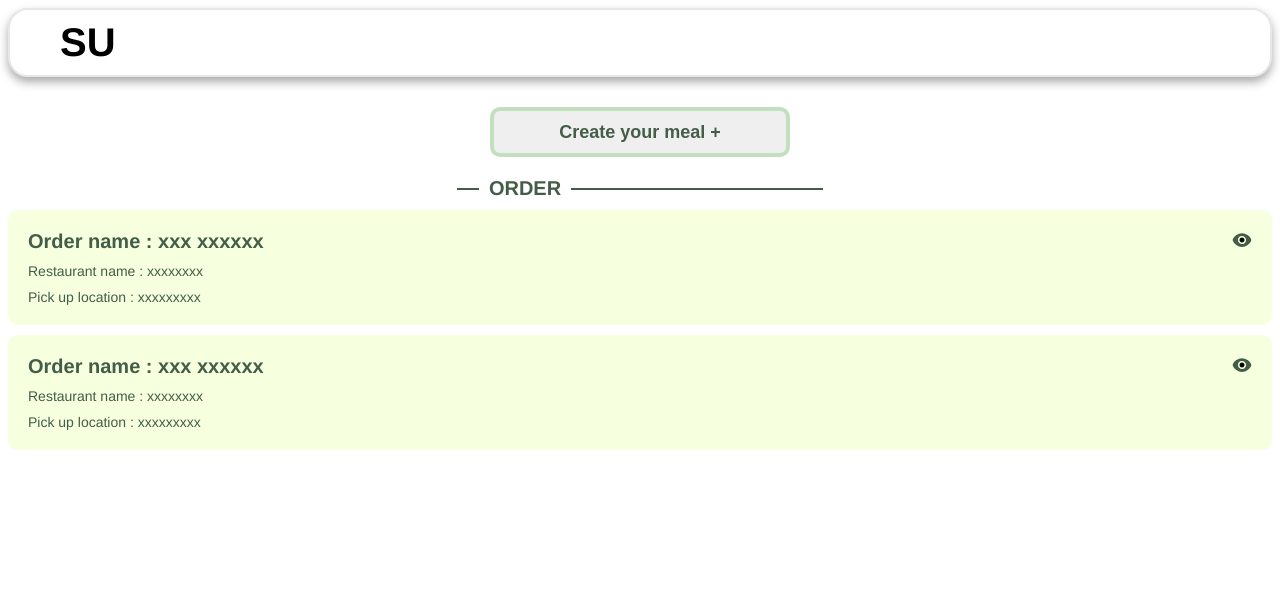
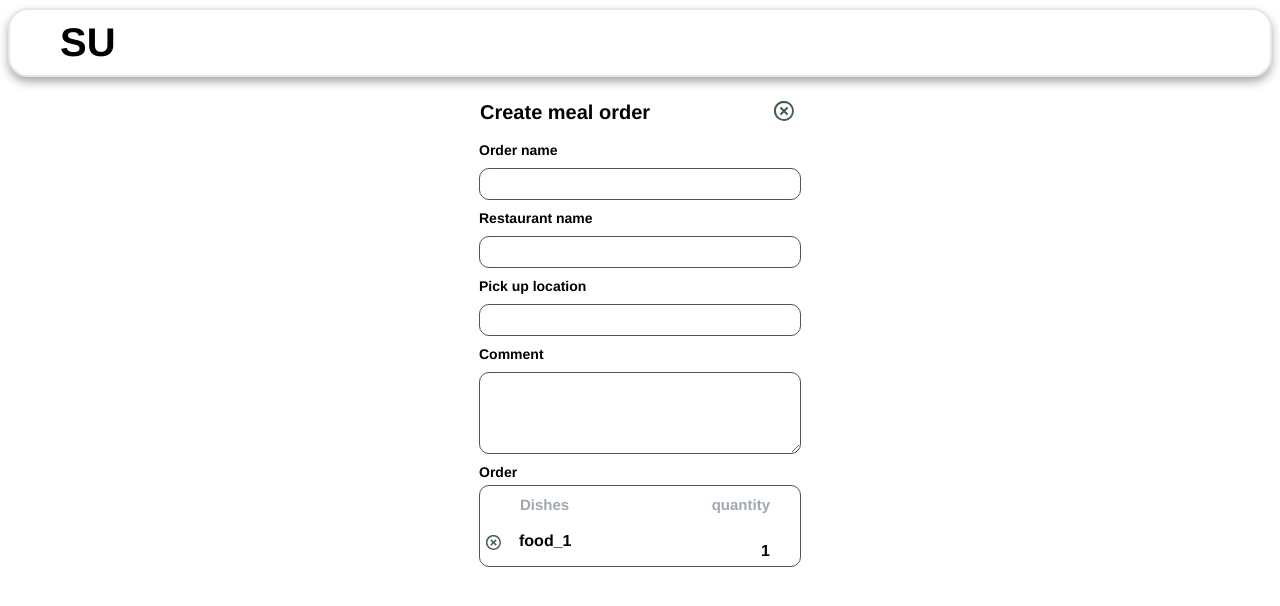
Before and after one commit to Green-Teaz123/Green_, a React (Create React App) app: page / in a window 1280 px wide. Shown: the top 606 px of the page. Built offline with nearby package versions, Linux system fonts and the light colour scheme.

Commit message:
Page createOrder didn't done yet  !!

```diff
--- a/src/App.js
+++ b/src/App.js
@@ -1,7 +1,7 @@
 import React from 'react';
 import './App.css';
 // import Login from './page/login';
-import Kinglouy from './page/indexmain';
+import Kinglouy from './page/createOrder';
 
 function App() {
   return (
--- a/src/component/Popup.js
+++ b/src/component/Popup.js
@@ -23,7 +23,7 @@ export default function Popup() {
 
                     <label>comment</label>
 
-                    <input type="text"  className="deliveryComment" />
+                    <textarea  className="deliveryComment" />
 
                 <div className="popup-footer">
                     <input type="submit" value="Pick it" />
--- /dev/null
+++ b/src/page/createOrder.js
@@ -0,0 +1,57 @@
+import React from "react";
+import Header from "../component/header";
+import "../styles/createOrder.css";
+
+export default function CreateOrder() {
+    return (
+        <div>
+            <Header />
+            <div className="create-order">
+                <div className="header-create-order">
+                    <p>Create meal order</p>
+                    <button className="btn">
+                            <svg xmlns="http://www.w3.org/2000/svg" width="20" height="20" viewBox="0 0 14 14" fill="none">
+                            <path d="M2.05096 11.949C1.38239 11.3033 0.849111 10.5309 0.482248 9.67684C0.115385 8.82281 -0.0777186 7.90427 -0.0857953 6.97481C-0.093872 6.04536 0.0832399 5.1236 0.435206 4.26333C0.787172 3.40305 1.30694 2.62149 1.96419 1.96424C2.62144 1.30699 3.40301 0.787218 4.26328 0.435252C5.12355 0.0832857 6.04531 -0.0938262 6.97477 -0.0857495C7.90422 -0.0776728 8.82276 0.115431 9.67679 0.482294C10.5308 0.849157 11.3032 1.38243 11.949 2.051C13.2241 3.37122 13.9296 5.13943 13.9137 6.97481C13.8977 8.81019 13.1615 10.5659 11.8637 11.8637C10.5658 13.1616 8.81014 13.8978 6.97477 13.9137C5.13939 13.9297 3.37117 13.2241 2.05096 11.949ZM3.03796 10.962C4.08875 12.0128 5.51392 12.6031 6.99996 12.6031C8.486 12.6031 9.91117 12.0128 10.962 10.962C12.0127 9.91122 12.6031 8.48604 12.6031 7C12.6031 5.51397 12.0127 4.08879 10.962 3.038C9.91117 1.98722 8.486 1.39689 6.99996 1.39689C5.51392 1.39689 4.08875 1.98722 3.03796 3.038C1.98717 4.08879 1.39684 5.51397 1.39684 7C1.39684 8.48604 1.98717 9.91122 3.03796 10.962ZM9.96796 5.019L7.98696 7L9.96796 8.981L8.98096 9.968L6.99996 7.987L5.01896 9.968L4.03196 8.981L6.01296 7L4.03196 5.019L5.01896 4.032L6.99996 6.013L8.98096 4.032L9.96796 5.019Z" fill="#445D48"/>
+                            </svg>
+                    </button>
+                </div>
+                <div className="form-create-order">
+                    <label className="textLabel">Order name</label>
+                    <input type="text"/>
+
+                    <label className="textLabel">Restaurant name</label>
+                    <input type="text"/>
+
+                    <label className="textLabel">Pick up location</label>
+                    <input type="text"/>
+
+                    <label className="textLabel">Comment</label>
+                    <textarea/>
+
+                    <label className="textLabel">Order</label>
+                    <div className="add-order">
+                        <div className="add-order-header">
+                            <p>Dishes</p>
+                            <p>quantity</p>
+                        </div>
+                        <div className="add-order-item">
+                            <div className="order-item">
+                                <div className="dishes">
+                                    <button className="btn-cancel">
+                                        <svg xmlns="http://www.w3.org/2000/svg" width="15" height="15" viewBox="0 0 14 14" fill="none">
+                                            <path d="M2.05096 11.949C1.38239 11.3033 0.849111 10.5309 0.482248 9.67684C0.115385 8.82281 -0.0777186 7.90427 -0.0857953 6.97481C-0.093872 6.04536 0.0832399 5.1236 0.435206 4.26333C0.787172 3.40305 1.30694 2.62149 1.96419 1.96424C2.62144 1.30699 3.40301 0.787218 4.26328 0.435252C5.12355 0.0832857 6.04531 -0.0938262 6.97477 -0.0857495C7.90422 -0.0776728 8.82276 0.115431 9.67679 0.482294C10.5308 0.849157 11.3032 1.38243 11.949 2.051C13.2241 3.37122 13.9296 5.13943 13.9137 6.97481C13.8977 8.81019 13.1615 10.5659 11.8637 11.8637C10.5658 13.1616 8.81014 13.8978 6.97477 13.9137C5.13939 13.9297 3.37117 13.2241 2.05096 11.949ZM3.03796 10.962C4.08875 12.0128 5.51392 12.6031 6.99996 12.6031C8.486 12.6031 9.91117 12.0128 10.962 10.962C12.0127 9.91122 12.6031 8.48604 12.6031 7C12.6031 5.51397 12.0127 4.08879 10.962 3.038C9.91117 1.98722 8.486 1.39689 6.99996 1.39689C5.51392 1.39689 4.08875 1.98722 3.03796 3.038C1.98717 4.08879 1.39684 5.51397 1.39684 7C1.39684 8.48604 1.98717 9.91122 3.03796 10.962ZM9.96796 5.019L7.98696 7L9.96796 8.981L8.98096 9.968L6.99996 7.987L5.01896 9.968L4.03196 8.981L6.01296 7L4.03196 5.019L5.01896 4.032L6.99996 6.013L8.98096 4.032L9.96796 5.019Z" fill="#445D48"/>
+                                        </svg>
+                                    </button>
+                                    <p>food_1</p>
+                                </div>
+                                <p>1</p>
+
+                            </div>
+                        </div>
+
+                    </div>
+                </div>
+            </div>
+        </div>
+    );
+}
--- a/src/page/orderInfo.js
+++ b/src/page/orderInfo.js
@@ -19,11 +19,12 @@ export default function OrderInfo() {
                         <p>xxx xxxxxx</p>
 
                     </div>
-                    <div>
+                    <button className="btn">
                         <svg xmlns="http://www.w3.org/2000/svg" width="20" height="20" viewBox="0 0 14 14" fill="none">
                         <path d="M2.05096 11.949C1.38239 11.3033 0.849111 10.5309 0.482248 9.67684C0.115385 8.82281 -0.0777186 7.90427 -0.0857953 6.97481C-0.093872 6.04536 0.0832399 5.1236 0.435206 4.26333C0.787172 3.40305 1.30694 2.62149 1.96419 1.96424C2.62144 1.30699 3.40301 0.787218 4.26328 0.435252C5.12355 0.0832857 6.04531 -0.0938262 6.97477 -0.0857495C7.90422 -0.0776728 8.82276 0.115431 9.67679 0.482294C10.5308 0.849157 11.3032 1.38243 11.949 2.051C13.2241 3.37122 13.9296 5.13943 13.9137 6.97481C13.8977 8.81019 13.1615 10.5659 11.8637 11.8637C10.5658 13.1616 8.81014 13.8978 6.97477 13.9137C5.13939 13.9297 3.37117 13.2241 2.05096 11.949ZM3.03796 10.962C4.08875 12.0128 5.51392 12.6031 6.99996 12.6031C8.486 12.6031 9.91117 12.0128 10.962 10.962C12.0127 9.91122 12.6031 8.48604 12.6031 7C12.6031 5.51397 12.0127 4.08879 10.962 3.038C9.91117 1.98722 8.486 1.39689 6.99996 1.39689C5.51392 1.39689 4.08875 1.98722 3.03796 3.038C1.98717 4.08879 1.39684 5.51397 1.39684 7C1.39684 8.48604 1.98717 9.91122 3.03796 10.962ZM9.96796 5.019L7.98696 7L9.96796 8.981L8.98096 9.968L6.99996 7.987L5.01896 9.968L4.03196 8.981L6.01296 7L4.03196 5.019L5.01896 4.032L6.99996 6.013L8.98096 4.032L9.96796 5.019Z" fill="#445D48"/>
                         </svg>
-                    </div>
+                    </button>
+
                 </div>
                 <div className="order-detail">
                         <h4>Restaurant name :</h4>
--- a/src/styles/Popup.css
+++ b/src/styles/Popup.css
@@ -1,6 +1,4 @@
-body {
-    background-color: blanchedalmond;
-}
+
 
 .popup {
     position: fixed;
--- /dev/null
+++ b/src/styles/createOrder.css
@@ -0,0 +1,109 @@
+.create-order {
+    display: flex;
+    align-items: center;
+    justify-content: center;
+    flex-direction: column;
+    margin-top: 10px;
+    font-family: 'Franklin Gothic Medium', 'Arial Narrow', Arial, sans-serif;
+
+}
+
+.header-create-order {
+    width: 320px;
+    display: flex;
+    flex-direction: row;
+    justify-content: space-between;
+    align-items: center;
+    margin: 0;
+    height: 50px;
+}
+
+.header-create-order p {
+    font-size: 20px;
+    font-weight: bold;
+}
+
+.btn {
+    border: none;
+    background-color: transparent;
+}
+
+.form-create-order {
+    display: flex;
+    flex-direction: column;
+    font-size: 16px;
+    font-weight: bold;
+}
+
+.form-create-order input {
+    width: 300px;
+    height: 30px;
+    border: 1px solid #445D48;
+    border-radius: 10px;
+    margin: 5px 0;
+    padding: 0 10px;
+}
+
+.form-create-order textarea {
+    width: 300px;
+    height: 60px;
+    border: 1px solid #445D48;
+    border-radius: 10px;
+    margin: 5px 0;
+    padding: 10px;
+}
+
+.textLabel {
+    margin: 5px 0;
+    align-self: start;
+    font-size: 14px;
+}
+
+.add-order {
+    border: 1px solid #445D48;
+    border-radius: 10px;
+}
+
+.add-order-header {
+    display: flex;
+    flex-direction: row;
+    justify-content: space-between;
+    padding: 0 30px 0 40px;
+    margin: 0;
+    height: 40px;
+}
+
+.add-order-header p {
+    margin-top: 10px;
+    font-size: 15px;
+    color: #a0a9b1;
+
+
+}
+
+.add-order-item {
+    padding: 0 30px 0 0;
+}
+
+.order-item {
+    display: flex;
+    flex-direction: row;
+    justify-content: space-between;
+    margin: 0;
+    height: 40px;
+}
+
+.dishes {
+    display: flex;
+    flex-direction: row;
+    align-items: center;
+    margin: 0;
+    height: 30px;
+}
+
+.btn-cancel {
+    padding-top: 6px;
+    border: none;
+    background-color: transparent;
+    margin-right: 12px;
+}
--- a/src/styles/orderInfo.css
+++ b/src/styles/orderInfo.css
@@ -26,6 +26,11 @@ body{
     flex-direction: row;
     align-items: center;
     margin: 0;
+}
+
+.btn {
+    border: none;
+    background-color: transparent;
 }
 
 .order-detail {
```
